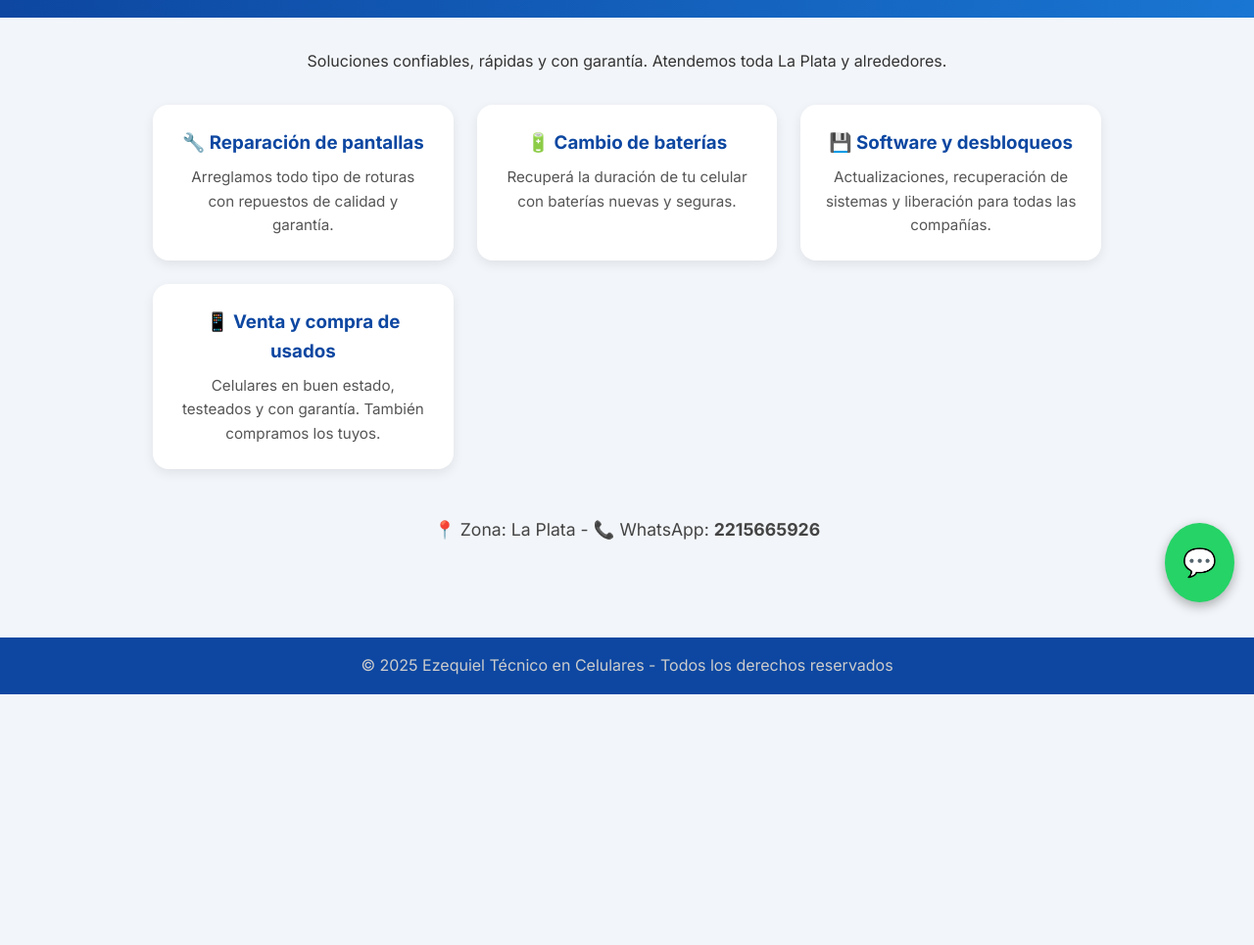
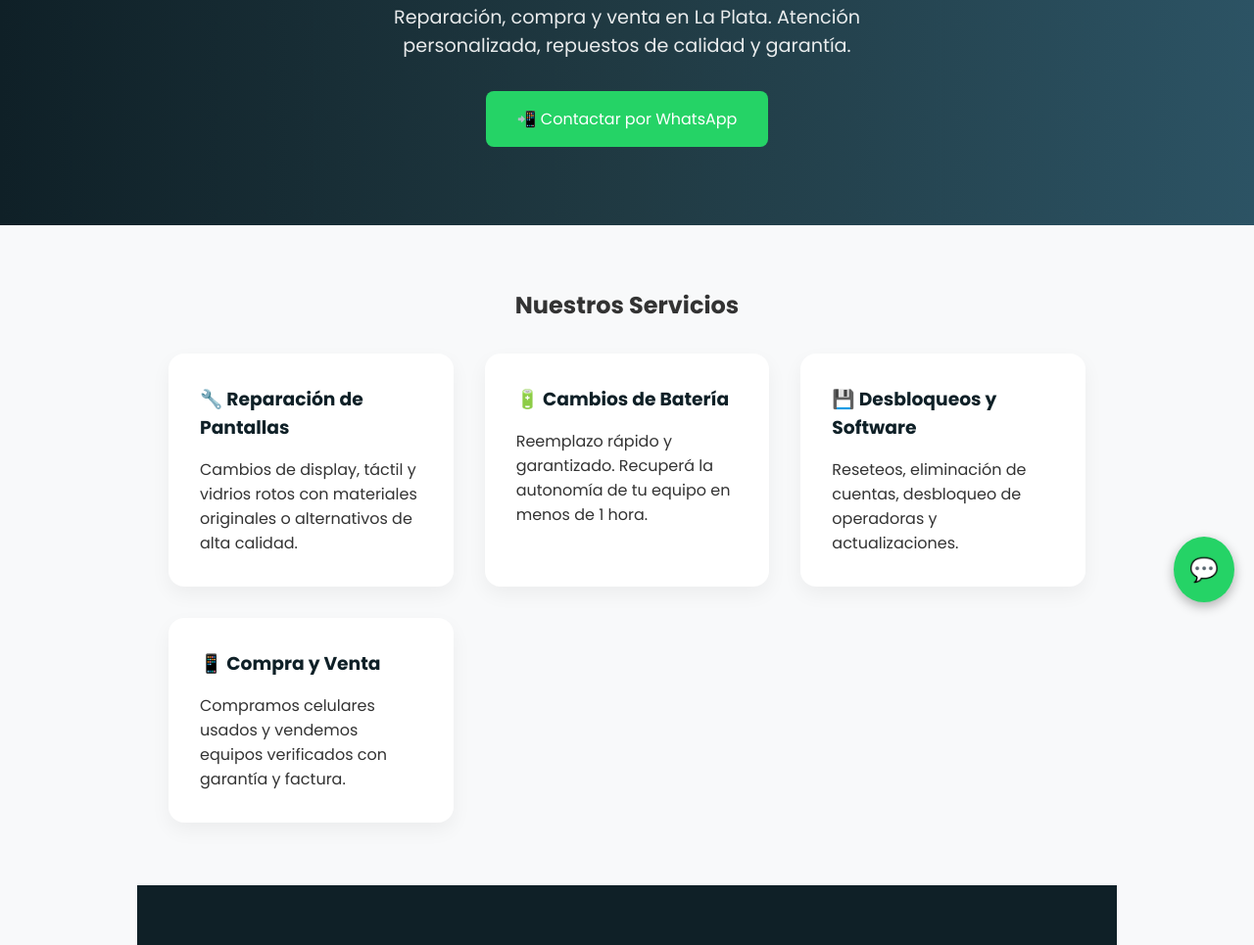
Before and after one commit to Fixceo/ezequiel-tecnico-celulares, a plain HTML site: page index.html in a window 1280 px wide. Shown: the part 165-1130 px from the top of the page at 98% size. Before the commit the page ends 874 px from the top, so only its background shows below. Drawn offline with Linux system fonts and the light colour scheme.

Commit message:
Update index.html

```diff
--- a/index.html
+++ b/index.html
@@ -2,86 +2,99 @@
 <html lang="es">
 <head>
   <meta charset="UTF-8" />
-  <meta name="viewport" content="width=device-width, initial-scale=1" />
-  <title>Ezequiel Técnico en Celulares</title>
-  <link href="https://fonts.googleapis.com/css2?family=Inter:wght@400;700&display=swap" rel="stylesheet" />
+  <meta name="viewport" content="width=device-width, initial-scale=1.0" />
+  <title>Fixceo - Técnico en Celulares</title>
+  <link href="https://fonts.googleapis.com/css2?family=Poppins:wght@400;700&display=swap" rel="stylesheet">
   <style>
     * {
-      box-sizing: border-box;
       margin: 0;
       padding: 0;
+      box-sizing: border-box;
     }
 
     body {
-      font-family: 'Inter', sans-serif;
-      background: #f2f5f9;
+      font-family: 'Poppins', sans-serif;
+      background-color: #f8f9fa;
       color: #333;
-      line-height: 1.6;
     }
 
     header {
-      background: linear-gradient(to right, #0d47a1, #1976d2);
+      background: linear-gradient(to right, #0f2027, #203a43, #2c5364);
       color: white;
-      padding: 3rem 1rem 2rem;
+      padding: 5rem 2rem;
       text-align: center;
     }
 
     header h1 {
-      font-size: 2.5rem;
-      margin-bottom: 0.5rem;
+      font-size: 3rem;
+      margin-bottom: 1rem;
     }
 
     header p {
       font-size: 1.2rem;
-      font-weight: 500;
+      max-width: 600px;
+      margin: auto;
+      opacity: 0.9;
     }
 
-    main {
+    .btn {
+      display: inline-block;
+      margin-top: 2rem;
+      padding: 1rem 2rem;
+      font-size: 1rem;
+      background-color: #25d366;
+      color: white;
+      text-decoration: none;
+      border-radius: 8px;
+      transition: background 0.3s ease;
+    }
+
+    .btn:hover {
+      background-color: #1ebe57;
+    }
+
+    section {
+      padding: 4rem 2rem;
       max-width: 1000px;
       margin: auto;
-      padding: 2rem 1rem;
-    }
-
-    .intro {
-      text-align: center;
-      margin-bottom: 2rem;
     }
 
     .services {
       display: grid;
-      grid-template-columns: repeat(auto-fit, minmax(240px, 1fr));
-      gap: 1.5rem;
+      grid-template-columns: repeat(auto-fit, minmax(250px, 1fr));
+      gap: 2rem;
+      margin-top: 2rem;
     }
 
-    .service {
+    .service-card {
       background: white;
-      padding: 1.5rem;
+      padding: 2rem;
       border-radius: 16px;
-      box-shadow: 0 4px 12px rgba(0, 0, 0, 0.08);
-      transition: transform 0.2s ease, box-shadow 0.2s ease;
-      text-align: center;
+      box-shadow: 0 8px 20px rgba(0,0,0,0.05);
+      transition: transform 0.2s ease;
     }
 
-    .service:hover {
+    .service-card:hover {
       transform: translateY(-6px);
-      box-shadow: 0 12px 20px rgba(0, 0, 0, 0.15);
     }
 
-    .service h3 {
-      color: #0d47a1;
-      margin-bottom: 0.5rem;
+    .service-card h3 {
+      margin-bottom: 1rem;
+      color: #0f2027;
     }
 
-    .service p {
-      color: #555;
-      font-size: 0.95rem;
+    .section-dark {
+      background-color: #0f2027;
+      color: white;
+    }
+
+    .section-dark h2 {
+      color: #25d366;
     }
 
     .contact {
       text-align: center;
-      margin-top: 3rem;
       font-size: 1.1rem;
-      color: #444;
     }
 
     .whatsapp-button {
@@ -90,67 +103,73 @@
       bottom: 20px;
       background: #25d366;
       border-radius: 50%;
-      padding: 18px;
+      padding: 16px;
       box-shadow: 0 4px 12px rgba(0,0,0,0.3);
-      font-size: 28px;
+      font-size: 24px;
       color: white;
       text-decoration: none;
-      z-index: 9999;
-    }
-
-    .whatsapp-button:hover {
-      background: #1ebe57;
+      z-index: 1000;
     }
 
     footer {
-      background: #0d47a1;
-      color: #ccc;
+      background-color: #203a43;
+      color: #bbb;
       text-align: center;
-      padding: 1rem 0;
-      margin-top: 4rem;
+      padding: 1rem;
+      font-size: 0.9rem;
+    }
+
+    @media (max-width: 600px) {
+      header h1 {
+        font-size: 2rem;
+      }
+
+      .btn {
+        font-size: 0.9rem;
+        padding: 0.8rem 1.5rem;
+      }
     }
   </style>
 </head>
 <body>
 
 <header>
-  <h1>Ezequiel Técnico en Celulares</h1>
-  <p>Reparación, compra y venta - La Plata</p>
+  <h1>Fixceo - Técnico en Celulares</h1>
+  <p>Reparación, compra y venta en La Plata. Atención personalizada, repuestos de calidad y garantía.</p>
+  <a href="https://wa.me/5492215665926" class="btn" target="_blank">📲 Contactar por WhatsApp</a>
 </header>
 
-<main>
-  <div class="intro">
-    <p>Soluciones confiables, rápidas y con garantía. Atendemos toda La Plata y alrededores.</p>
+<section>
+  <h2 style="text-align: center;">Nuestros Servicios</h2>
+  <div class="services">
+    <div class="service-card">
+      <h3>🔧 Reparación de Pantallas</h3>
+      <p>Cambios de display, táctil y vidrios rotos con materiales originales o alternativos de alta calidad.</p>
+    </div>
+    <div class="service-card">
+      <h3>🔋 Cambios de Batería</h3>
+      <p>Reemplazo rápido y garantizado. Recuperá la autonomía de tu equipo en menos de 1 hora.</p>
+    </div>
+    <div class="service-card">
+      <h3>💾 Desbloqueos y Software</h3>
+      <p>Reseteos, eliminación de cuentas, desbloqueo de operadoras y actualizaciones.</p>
+    </div>
+    <div class="service-card">
+      <h3>📱 Compra y Venta</h3>
+      <p>Compramos celulares usados y vendemos equipos verificados con garantía y factura.</p>
+    </div>
   </div>
+</section>
 
-  <section class="services">
-    <div class="service">
-      <h3>🔧 Reparación de pantallas</h3>
-      <p>Arreglamos todo tipo de roturas con repuestos de calidad y garantía.</p>
-    </div>
-    <div class="service">
-      <h3>🔋 Cambio de baterías</h3>
-      <p>Recuperá la duración de tu celular con baterías nuevas y seguras.</p>
-    </div>
-    <div class="service">
-      <h3>💾 Software y desbloqueos</h3>
-      <p>Actualizaciones, recuperación de sistemas y liberación para todas las compañías.</p>
-    </div>
-    <div class="service">
-      <h3>📱 Venta y compra de usados</h3>
-      <p>Celulares en buen estado, testeados y con garantía. También compramos los tuyos.</p>
-    </div>
-  </section>
+<section class="section-dark">
+  <h2 style="text-align: center;">Zona de trabajo</h2>
+  <p class="contact">📍 La Plata y alrededores - Atención a domicilio o por punto de entrega. Contacto: <strong>2215665926</strong></p>
+</section>
 
-  <div class="contact">
-    <p>📍 Zona: La Plata - 📞 WhatsApp: <strong>2215665926</strong></p>
-  </div>
-</main>
-
-<a href="https://wa.me/5492215665926" target="_blank" class="whatsapp-button" aria-label="WhatsApp">💬</a>
+<a href="https://wa.me/5492215665926" target="_blank" class="whatsapp-button" title="Enviar mensaje por WhatsApp">💬</a>
 
 <footer>
-  &copy; 2025 Ezequiel Técnico en Celulares - Todos los derechos reservados
+  &copy; 2025 Fixceo - Técnico en Celulares | Todos los derechos reservados
 </footer>
 
 </body>
```
